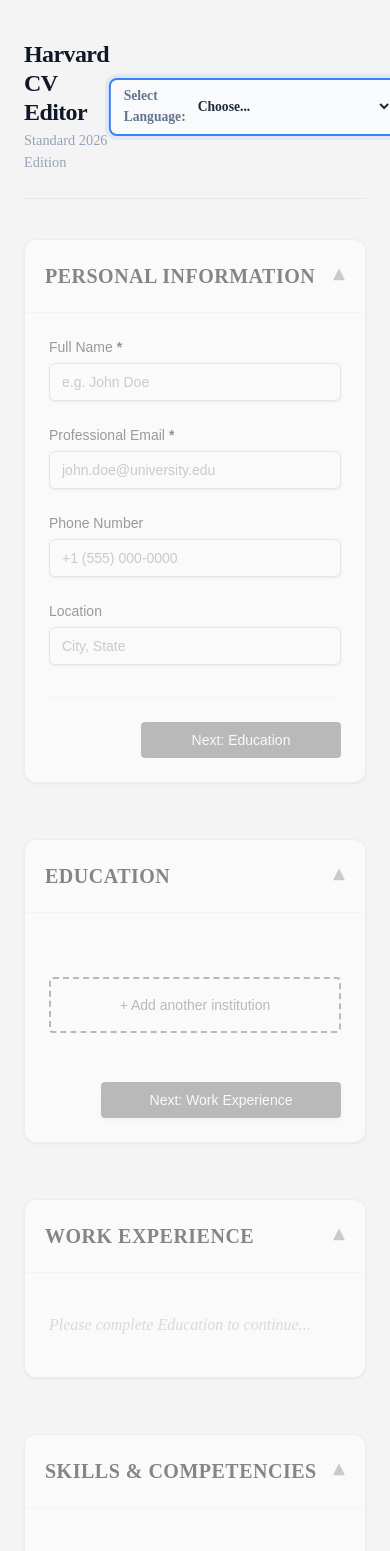
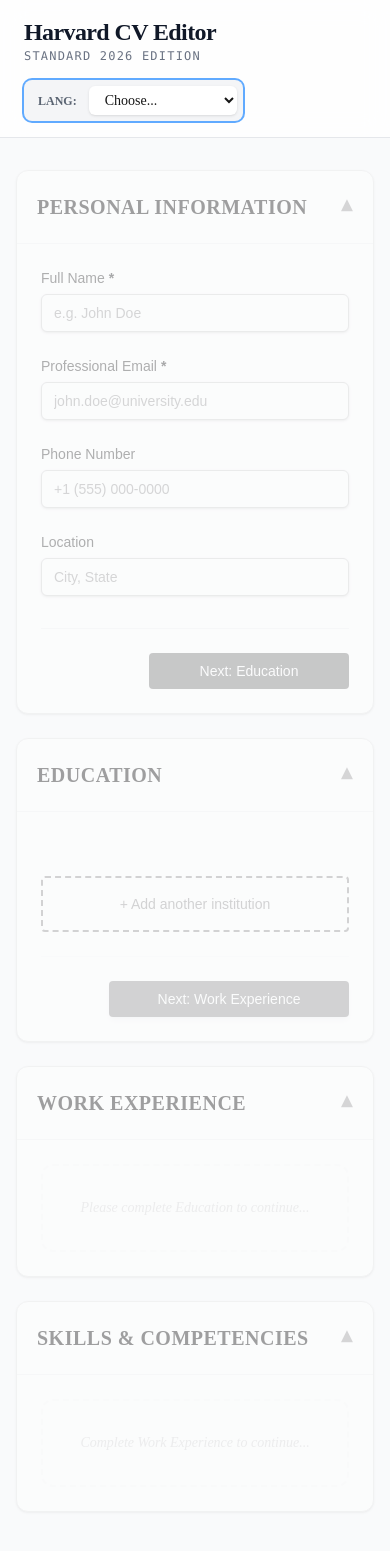
Before and after one commit to wasakabeofficial/creater_cv_format_harvard_ats, a React (Vite) app: page / in a window 390 px wide. Shown: the top 1551 px of the page. Built offline with nearby package versions, Linux system fonts and the light colour scheme.

Commit message:
Update in File EditorLayout Component and Delete File Style

```diff
--- a/src/assets/styles/cv/EditorLayout.css
+++ /dev/null
@@ -1,134 +0,0 @@
-.editor-container {
-  max-width: 900px;
-  margin: 0 auto;
-  padding: 2.5rem 1.5rem;
-  font-family: inherit;
-}
-
-.editor-header {
-  display: flex;
-  justify-content: space-between;
-  align-items: center;
-  margin-bottom: 2.5rem;
-  border-bottom: 1px solid #e2e8f0;
-  padding-bottom: 1.5rem;
-}
-
-.editor-title {
-  font-size: 1.75rem;
-  font-weight: 700;
-  color: #1a202c;
-  margin: 0;
-}
-
-.status-badge-container {
-  display: flex;
-  align-items: center;
-}
-
-.status-badge {
-  background-color: #fef3c7;
-  color: #92400e;
-  font-size: 0.75rem;
-  font-weight: 600;
-  padding: 0.4rem 0.8rem;
-  border-radius: 9999px;
-  border: 1px solid #fde68a;
-  text-transform: uppercase;
-  letter-spacing: 0.025em;
-}
-
-.editor-sections {
-  display: flex;
-  flex-direction: column;
-  gap: 2rem;
-}
-
-.placeholder-text {
-  color: #718096;
-  font-style: italic;
-  padding: 1rem 0;
-}
-.editor-controls {
-  display: flex;
-  flex-direction: column;
-  align-items: flex-end;
-  gap: 0.75rem;
-}
-
-.language-selector-container {
-  display: flex;
-  align-items: center;
-  gap: 0.5rem;
-  background: #f8fafc;
-  padding: 0.4rem 0.8rem;
-  border-radius: 8px;
-  border: 1px solid #e2e8f0;
-}
-
-.language-label {
-  font-size: 0.85rem;
-  font-weight: 600;
-  color: #64748b;
-}
-
-.language-select-dropdown {
-  border: none;
-  background: transparent;
-  font-size: 0.85rem;
-  color: #1e293b;
-  font-weight: 700;
-  cursor: pointer;
-  outline: none;
-}
-
-.editor-subtitle {
-  margin: 0;
-  font-size: 0.9rem;
-  color: #94a3b8;
-}
-
-.sections-disabled {
-  opacity: 0.5;
-  filter: grayscale(1);
-  cursor: not-allowed;
-  user-select: none;
-}
-
-.pointer-events-none {
-  pointer-events: none;
-}
-
-.editor-main-title {
-  margin: 0;
-  line-height: 1.2;
-}
-
-.editor-subtitle {
-  display: block;
-  margin-top: 0.25rem;
-  font-size: 0.9rem;
-  color: #94a3b8;
-}
-
-.highlight-pulse {
-  border: 2px solid #3b82f6 !important;
-  box-shadow: 0 0 0 4px rgba(59, 130, 246, 0.1);
-  animation: pulse-border 2s infinite;
-}
-
-@keyframes pulse-border {
-  0% {
-    transform: scale(1);
-  }
-  50% {
-    transform: scale(1.02);
-  }
-  100% {
-    transform: scale(1);
-  }
-}
-
-.language-select-dropdown:invalid {
-  color: #94a3b8;
-}
--- a/src/features/editor/EditorLayout.tsx
+++ b/src/features/editor/EditorLayout.tsx
@@ -2,10 +2,9 @@ import { useState } from "react";
 import { SectionCard, Title } from "../../components/ui";
 import { PersonalInfoForm } from "../../components/layout/Personal/PersonalInfoForm";
 import { EducationForm } from "../../components/layout/Education/EducationForm";
-import { WorkExperienceForm } from "../../components/layout/Work/WorkExperienceForm";
 import { useCurriculumVitae } from "../../hooks/useCurriculumVitae";
 import { EDITOR_TRANSLATIONS } from "../../constants/ui-translations";
-import "../../assets/styles/cv/EditorLayout.css";
+import { WorkExperienceForm } from "../../components/layout/Work/WorkExperienceForm";
 import { SkillGroupForm } from "../../components/layout/Skill/SkillGroupForm";
 
 type SelectedLanguage = "en" | "es" | null;
@@ -87,45 +86,54 @@ export const EditorLayout = () => {
     : null;
 
   return (
-    <div className="editor-container">
-      <header className="editor-header">
-        <div className="editor-title-group">
+    <div className="min-h-screen bg-gray-50 pb-20">
+      <header className="sticky top-0 z-50 bg-white/80 backdrop-blur-md border-b border-gray-200 px-6 py-4 mb-8">
+        <div className="max-w-5xl mx-auto flex flex-col md:flex-row md:items-center justify-between gap-4">
+          <div className="flex flex-col">
             <Title
               label="Harvard CV Editor"
               level="h1"
-            className="editor-main-title"
+              className="text-2xl font-bold tracking-tight text-gray-900"
             />
-          <span className="editor-subtitle">Standard 2026 Edition</span>
+            <span className="text-xs font-mono text-gray-500 uppercase tracking-widest">
+              Standard 2026 Edition
+            </span>
           </div>
 
-        <div className="editor-controls">
+          <div className="flex items-center gap-4">
             <div
-            className={`language-selector-container ${isEditorDisabled ? "highlight-pulse" : ""}`}
+              className={`flex items-center gap-3 bg-gray-100 p-1.5 rounded-lg transition-all ${isEditorDisabled ? "ring-2 ring-blue-400 animate-pulse" : ""}`}
             >
-            <span className="language-label">Select Language:</span>
+              <span className="text-xs font-bold text-gray-600 ml-2">
+                LANG:
+              </span>
               <select
-              className="language-select-dropdown"
+                className="bg-white border-none text-sm font-medium rounded-md px-3 py-1.5 focus:ring-0 cursor-pointer shadow-sm"
                 value={selectedLanguage ?? ""}
                 onChange={handleLanguageChange}
               >
                 <option value="" disabled>
                   Choose...
                 </option>
-              <option value="en">English (Harvard Standard)</option>
-              <option value="es">Español (Equivalente Técnico)</option>
+                <option value="en">English (Harvard)</option>
+                <option value="es">Español (Técnico)</option>
               </select>
             </div>
 
             {isDirty && (
-            <div className="status-badge-container">
-              <span className="status-badge">Unsaved changes</span>
+              <div className="flex items-center gap-2 px-3 py-1.5 bg-amber-50 border border-amber-200 rounded-full animate-fade-in">
+                <div className="w-2 h-2 bg-amber-500 rounded-full animate-ping" />
+                <span className="text-[10px] font-bold text-amber-700 uppercase italic">
+                  Unsaved
+                </span>
               </div>
             )}
+          </div>
         </div>
       </header>
 
       <main
-        className={`editor-sections ${isEditorDisabled ? "sections-disabled" : ""}`}
+        className={`max-w-4xl mx-auto px-4 space-y-10 transition-opacity duration-500 ${isEditorDisabled ? "opacity-40 grayscale" : "opacity-100"}`}
       >
         <SectionCard
           title={translations?.personalInformation ?? "Personal Information"}
@@ -144,8 +152,8 @@ export const EditorLayout = () => {
           <div
             className={
               !isEducationUnlocked || isEditorDisabled
-                ? "pointer-events-none opacity-50"
-                : ""
+                ? "pointer-events-none opacity-40 grayscale-[0.5]"
+                : "transition-all duration-500"
             }
           >
             <EducationForm
@@ -173,8 +181,8 @@ export const EditorLayout = () => {
           <div
             className={
               !isWorkUnlocked || isEditorDisabled
-                ? "pointer-events-none opacity-50"
-                : ""
+                ? "pointer-events-none opacity-40"
+                : "transition-all duration-500"
             }
           >
             {isWorkUnlocked ? (
@@ -198,10 +206,12 @@ export const EditorLayout = () => {
                 onNextStepAction={handleNextToSkills}
               />
             ) : (
-              <p className="placeholder-text">
+              <div className="py-8 text-center border-2 border-dashed border-gray-100 rounded-xl">
+                <p className="text-sm text-gray-400 italic">
                   {translations?.placeholder ??
                     "Please complete Education to continue..."}
                 </p>
+              </div>
             )}
           </div>
         </SectionCard>
@@ -210,8 +220,8 @@ export const EditorLayout = () => {
           <div
             className={
               !isSkillsUnlocked || isEditorDisabled
-                ? "pointer-events-none opacity-50"
-                : ""
+                ? "pointer-events-none opacity-40"
+                : "transition-all duration-500"
             }
           >
             {isSkillsUnlocked ? (
@@ -228,14 +238,18 @@ export const EditorLayout = () => {
                 }
                 onRemoveGroup={removeSkillGroup}
                 language={selectedLanguage ?? "en"}
-                onNextStepAction={() => alert("Ready to generate PDF!")}
+                onNextStepAction={() =>
+                  alert("🎉 Ready to generate your WASAKABE PDF!")
+                }
               />
             ) : (
-              <p className="placeholder-text">
+              <div className="py-8 text-center border-2 border-dashed border-gray-100 rounded-xl">
+                <p className="text-sm text-gray-400 italic">
                   {selectedLanguage === "es"
                     ? "Completa la experiencia laboral para continuar..."
                     : "Complete Work Experience to continue..."}
                 </p>
+              </div>
             )}
           </div>
         </SectionCard>
```
Lines whose indentation alone changed are shown as unchanged.
